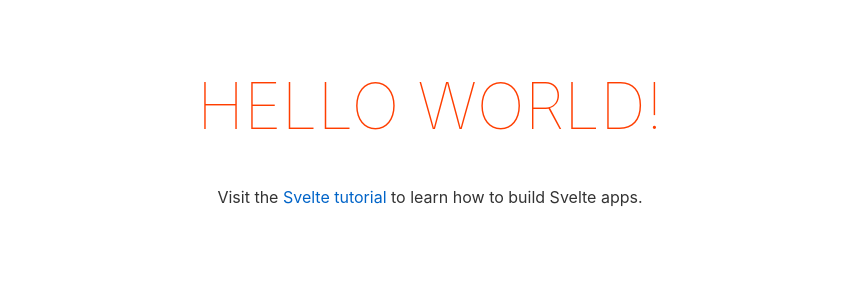
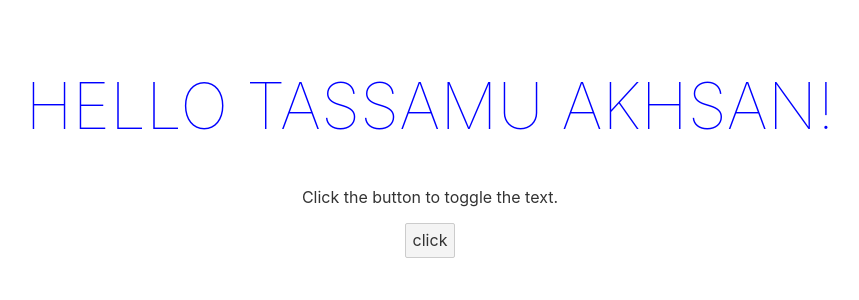
Before and after one commit to tassamoo/svelte_fireship, a Svelte app in the folder svelte-feedback-app/: page / in a window 1280 px wide. Shown: the top 300 px of the page, without its empty margins (210-1069 px from the left). Built offline with nearby package versions, Linux system fonts and the light colour scheme.

Commit message:
learning conditionals

```diff
--- a/svelte-feedback-app/src/App.svelte
+++ b/svelte-feedback-app/src/App.svelte
@@ -1,10 +1,27 @@
 <script>
-	export let name;
+	let firstName = "Tassamu";
+	let lastName = "Akhsan";
+	let color = "blue";
+	let showText = false;
+
+
+	//create reactive value
+	$: name = firstName + " " + lastName;
+	const toggle = () => {
+		color = color === "blue" ? "red" : "blue";
+		showText = !showText
+	};
+
 </script>
 
 <main>
-	<h1>Hello {name}!</h1>
-	<p>Visit the <a href="https://svelte.dev/tutorial">Svelte tutorial</a> to learn how to build Svelte apps.</p>
+	<h1 style="color: {color}">Hello {name}!</h1>
+	{#if showText}
+		<p>Visit the <a href="https://svelte.dev/tutorial">Svelte tutorial</a> to learn how to build Svelte apps.</p>
+	{:else}
+		<p>Click the button to toggle the text.</p>
+	{/if}
+	<button on:click={toggle}>click</button>
 </main>
 
 <style>
--- a/svelte-feedback-app/src/main.js
+++ b/svelte-feedback-app/src/main.js
@@ -2,9 +2,6 @@
 
 const app = new App({
 	target: document.body,
-	props: {
-		name: 'world'
-	}
 });
 
 export default app;
```
